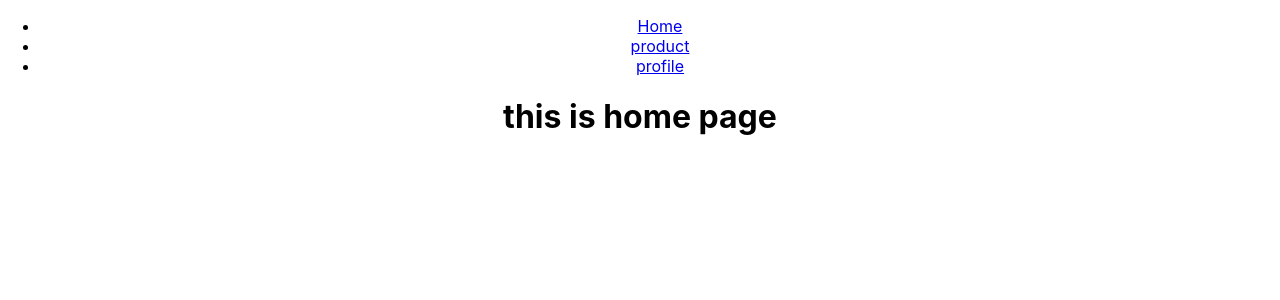
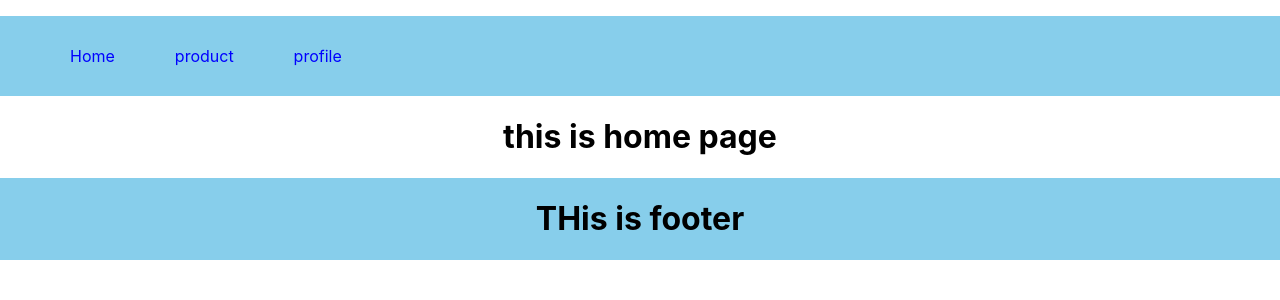
Before and after one commit to arunsaradgi/e-dashboard, a React (Create React App) app in the folder frontend/: page / in a window 1280 px wide. Shown: the top 300 px of the page. Built offline with nearby package versions, Linux system fonts and the light colour scheme.

Commit message:
front end

```diff
--- /dev/null
+++ b/frontend/src/components/Footer/Footer.css
@@ -0,0 +1,5 @@
+.container {
+    background: skyblue;
+    position: absolute;
+    width: 100%;
+}
--- /dev/null
+++ b/frontend/src/components/Footer/Footer.jsx
@@ -0,0 +1,12 @@
+import React from "react";
+import styles from "./Footer.css";
+
+const Footer = () => {
+  return (
+    <div className="container">
+      <h1>THis is footer</h1>
+    </div>
+  );
+};
+
+export default Footer;
--- a/frontend/src/components/Navbar.jsx
+++ /dev/null
@@ -1,16 +0,0 @@
-import React from 'react'
-import { Link } from 'react-router-dom'
-
-const Navbar = () => {
-  return (
-    <>
-        <ul>
-            <li><Link to={'/'}>Home</Link></li>
-            <li><Link to={'/product'}>product</Link></li>
-            <li><Link to={'/profile'}>profile</Link></li>
-        </ul>
-    </>
-  )
-}
-
-export default Navbar
--- /dev/null
+++ b/frontend/src/components/Navbar/Navbar.css
@@ -0,0 +1,17 @@
+ul {
+    display: flex;
+    background-color: skyblue;
+    color: white;
+    list-style-type: none;
+
+}
+
+ul li {
+    color: white;
+    padding: 30px;
+}
+
+ul li a {
+    text-decoration: none;
+    color: blue;
+}
--- /dev/null
+++ b/frontend/src/components/Navbar/Navbar.jsx
@@ -0,0 +1,22 @@
+import React from "react";
+import { Link } from "react-router-dom";
+import styles from "../Navbar/Navbar.css";
+const Navbar = () => {
+  return (
+    <>
+      <ul>
+        <li>
+          <Link to={"/"}>Home</Link>
+        </li>
+        <li>
+          <Link to={"/product"}>product</Link>
+        </li>
+        <li>
+          <Link to={"/profile"}>profile</Link>
+        </li>
+      </ul>
+    </>
+  );
+};
+
+export default Navbar;
--- a/frontend/src/pages/Home.jsx
+++ b/frontend/src/pages/Home.jsx
@@ -1,13 +1,15 @@
-import React from 'react'
-import Navbar from '../components/Navbar'
+import React from "react";
+import Navbar from "../components/Navbar/Navbar";
+import Footer from "../components/Footer/Footer";
 
 const Home = () => {
   return (
     <div>
-      <Navbar/>
+      <Navbar />
       <h1>this is home page</h1>
+      <Footer />
     </div>
-  )
-}
+  );
+};
 
-export default Home
+export default Home;
--- a/frontend/src/pages/Product.jsx
+++ b/frontend/src/pages/Product.jsx
@@ -1,13 +1,15 @@
-import React from 'react'
-import Navbar from '../components/Navbar'
+import React from "react";
+import Navbar from "../components/Navbar/Navbar";
+import Footer from "../components/Footer/Footer";
 
 const Product = () => {
   return (
     <div>
-      <Navbar/>
+      <Navbar />
       <h1>this is product page</h1>
+      <Footer />
     </div>
-  )
-}
+  );
+};
 
-export default Product
+export default Product;
--- a/frontend/src/pages/Profile.jsx
+++ b/frontend/src/pages/Profile.jsx
@@ -1,13 +1,15 @@
-import React from 'react'
-import Navbar from '../components/Navbar'
+import React from "react";
+import Navbar from "../components/Navbar/Navbar";
+import Footer from "../components/Footer/Footer";
 
 const Profile = () => {
   return (
     <div>
-      <Navbar/>
+      <Navbar />
       <h1>this is profile page</h1>
+      <Footer />
     </div>
-  )
-}
+  );
+};
 
-export default Profile
+export default Profile;
```
Also changed, not shown: 2 other files (tests, documents, lock files or other folders).
